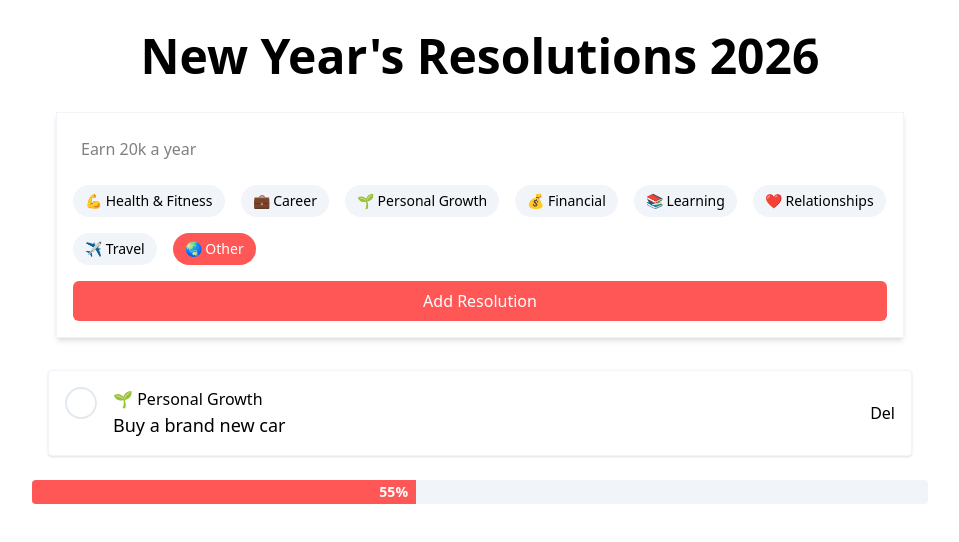
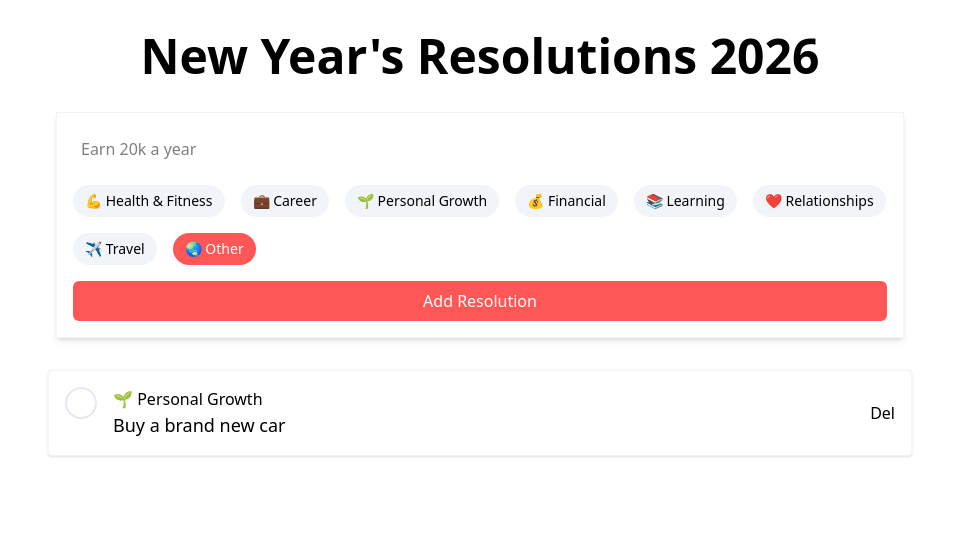
Before and after one commit to Alejandro1709/resolutions-2026, a React (Vite) app: page / in a window 1280 px wide. Shown: the top 542 px of the page, without its empty margins (160-1119 px from the left). Built offline with nearby package versions, Linux system fonts and the light colour scheme.

Commit message:
Add: Ability to see the progress of the resolutions

```diff
--- a/src/App.tsx
+++ b/src/App.tsx
@@ -19,6 +19,10 @@ function App() {
   const [category, setCategory] = useState<Category>('other')
 
   const [resolutions, setResolutions] = useState<Resolution[]>(data)
+
+  const completedResolutions = resolutions.filter((r) => r.completed).length
+
+  const percentage = (completedResolutions / resolutions.length) * 100
 
   const handleSubmit = (e: React.FormEvent) => {
     e.preventDefault()
@@ -51,7 +55,7 @@ function App() {
       <main className="flex flex-col gap-6 max-w-4xl mx-auto">
         <List resolutions={resolutions} />
 
-        <ProgressBar progress={55} />
+        {completedResolutions > 0 && <ProgressBar progress={percentage} />}
       </main>
     </div>
   )
--- a/src/components/ProgressBar.tsx
+++ b/src/components/ProgressBar.tsx
@@ -5,9 +5,12 @@ interface Props {
 function ProgressBar({ progress }: Props) {
   return (
     <div className="relative bg-slate-100 h-6 rounded overflow-hidden">
-      <div className="absolute flex justify-end items-center pr-2 bg-[#FF5656] h-full w-96">
+      <div
+        className="absolute flex justify-end items-center pr-2 bg-[#FF5656] h-full transform transition-all"
+        style={{ width: `${progress}%` }}
+      >
         <span className="font-bold text-white text-sm text-center">
-          {progress}%
+          {Math.round(progress)}%
         </span>
       </div>
     </div>
```
